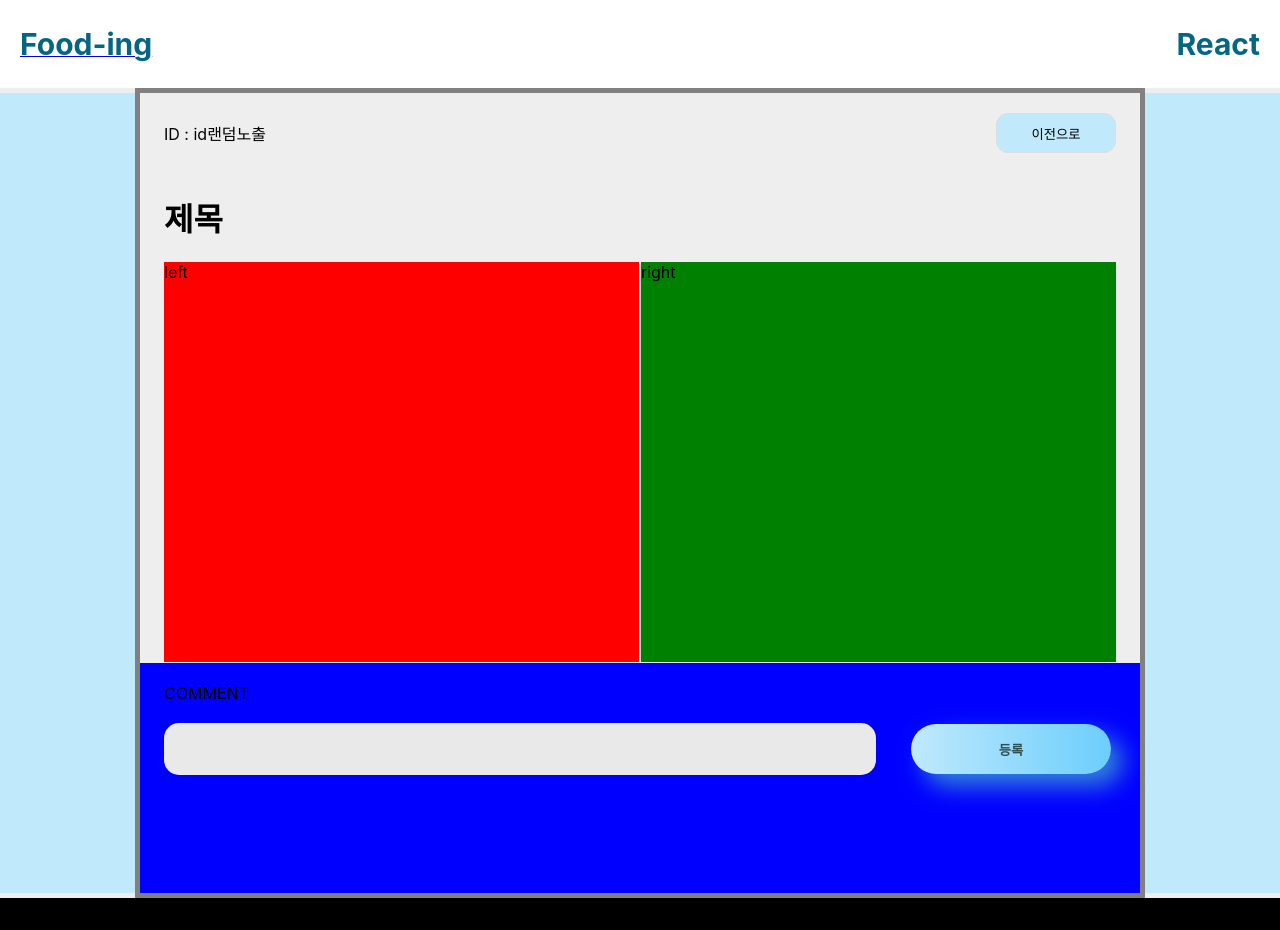
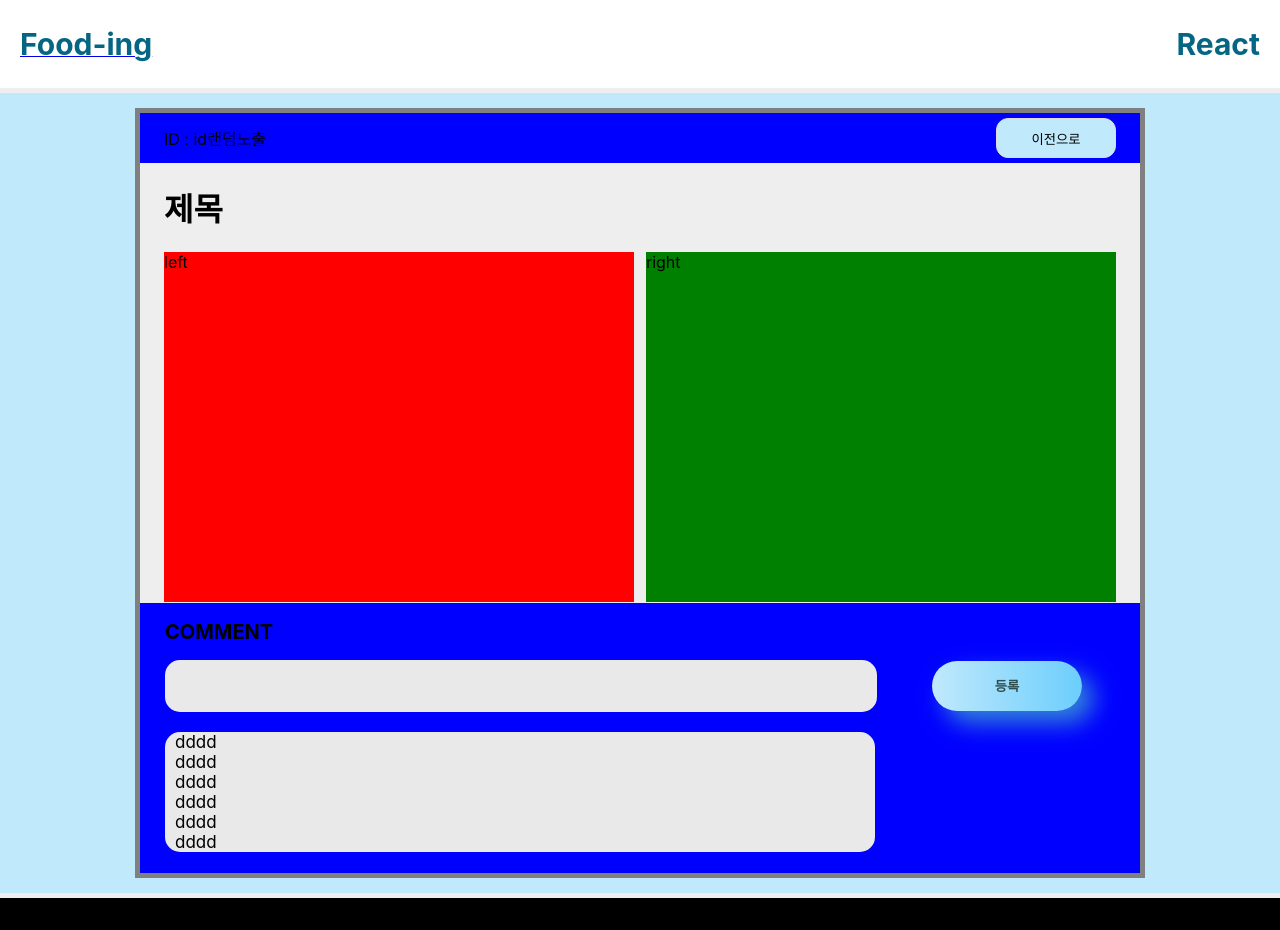
Before and after one commit to ggultong-ver2/ggultong_FE, a React (Create React App) app: page /listsx in a window 1280 px wide. Shown: the top 930 px of the page. Built offline with nearby package versions, Linux system fonts and the light colour scheme.

Commit message:
css수정

```diff
--- a/src/App.js
+++ b/src/App.js
@@ -17,8 +17,8 @@ const GlobalStyle = styled.div`
       opacity: 1;
     }
     100% {
-      width: 300px;
-      height: 300px;
+      width: 150px;
+      height: 150px;
       opacity: 0;
     }
   }
--- a/src/components/recipe/Recipe.jsx
+++ b/src/components/recipe/Recipe.jsx
@@ -39,17 +39,21 @@ const Detailtest = () => {
             <StRightBox>right</StRightBox>
           </StBody>
         </div>
-        <div>
-          <StCommentBox>
+        <StCommentBox>
+          <div>
+            <CommentSize>COMMENT</CommentSize>
+            <StCommentFunction></StCommentFunction>
+            <StCommentButton>등록</StCommentButton>
             <br></br>
-            COMMENT
-            <div>
-              <br></br>
-              <StCommentFunction></StCommentFunction>
-              <StCommentButton>등록</StCommentButton>
-            </div>
-          </StCommentBox>
-        </div>
+            <br></br>
+
+            <CommentMarkBox>
+              dddd<br></br>dddd<br></br>dddd<br></br>dddd<br></br>dddd<br></br>
+              dddd<br></br>dddd<br></br>dddd<br></br>dddd<br></br>dddd<br></br>
+              dddd<br></br>
+            </CommentMarkBox>
+          </div>
+        </StCommentBox>
       </StDialog>
     </StContainer>
   );
@@ -67,7 +71,7 @@ const StContainer = styled.div`
 
 const StDialog = styled.div`
   width: 1000px;
-  height: 800px;
+  height: 760px;
   border: 5px solid grey;
   display: flex;
   flex-direction: column;
@@ -80,8 +84,9 @@ const StDialog = styled.div`
 
 const StDialogHeader = styled.div`
   display: flex;
-  height: 80px;
+  height: 50px;
   justify-content: space-between;
+  background-color: blue;
   padding: 0 24px;
   align-items: center;
 `;
@@ -105,24 +110,28 @@ const StButton = styled.button`
 const StLeftBox = styled.div`
   background: red;
   float: left;
-  height: 400px;
-  width: 475px;
+  height: 350px;
+  width: 470px;
+  margin-bottom: 10px;
 `;
 
 const StRightBox = styled.div`
   background: green;
   float: right;
-  height: 400px;
-  width: 475px;
+  height: 350px;
+  width: 470px;
+  margin-bottom: 10px;
   /* @media screen and (max-width: 800px) {
     width: 200px;
   } */
 `;
 
 const StCommentBox = styled.div`
+  margin-top: -50px;
+  padding-left: 25px;
   background: blue;
-  padding: 0 24px;
-  height: 230px;
+  /* padding: 0px; */
+  height: 270px;
   /* @media screen and (max-width: 800px) {
     width: 200px;
   } */
@@ -131,7 +140,7 @@ const StCommentBox = styled.div`
 const StCommentFunction = styled.input`
   width: 700px;
   height: 50px;
-  font-size: 15px;
+  font-size: 17px;
   border: 0;
   border-radius: 15px;
   outline: none;
@@ -142,9 +151,9 @@ const StCommentFunction = styled.input`
 const StCommentButton = styled.button`
   position: relative;
   border: none;
-  min-width: 200px;
+  min-width: 150px;
   min-height: 50px;
-  margin-left: 35px;
+  margin-left: 55px;
   background: linear-gradient(90deg, #c0e9fc 0%, #6ccefc 100%);
   border-radius: 1000px;
   color: darkslategray;
@@ -162,7 +171,7 @@ const StCommentButton = styled.button`
     width: 30px;
     height: 30px;
     border-radius: 100%;
-    border: 6px solid #c0e9fc;
+    border: 8px solid #c0e9fc;
     position: absolute;
     z-index: -1;
     top: 50%;
@@ -171,4 +180,24 @@ const StCommentButton = styled.button`
     animation: ring 1.5s infinite;
   }
 `;
+
+const CommentMarkBox = styled.div`
+  overflow: scroll;
+  width: 700px;
+  height: 120px;
+  font-size: 17px;
+  border: 0;
+  border-radius: 15px;
+  outline: none;
+  padding-left: 10px;
+  background-color: rgb(233, 233, 233);
+
+  &::-webkit-scrollbar {
+    display: none;
+  }
+`;
+
+const CommentSize = styled.h2`
+  font-size: 20px;
+`;
 export default Detailtest;
```
